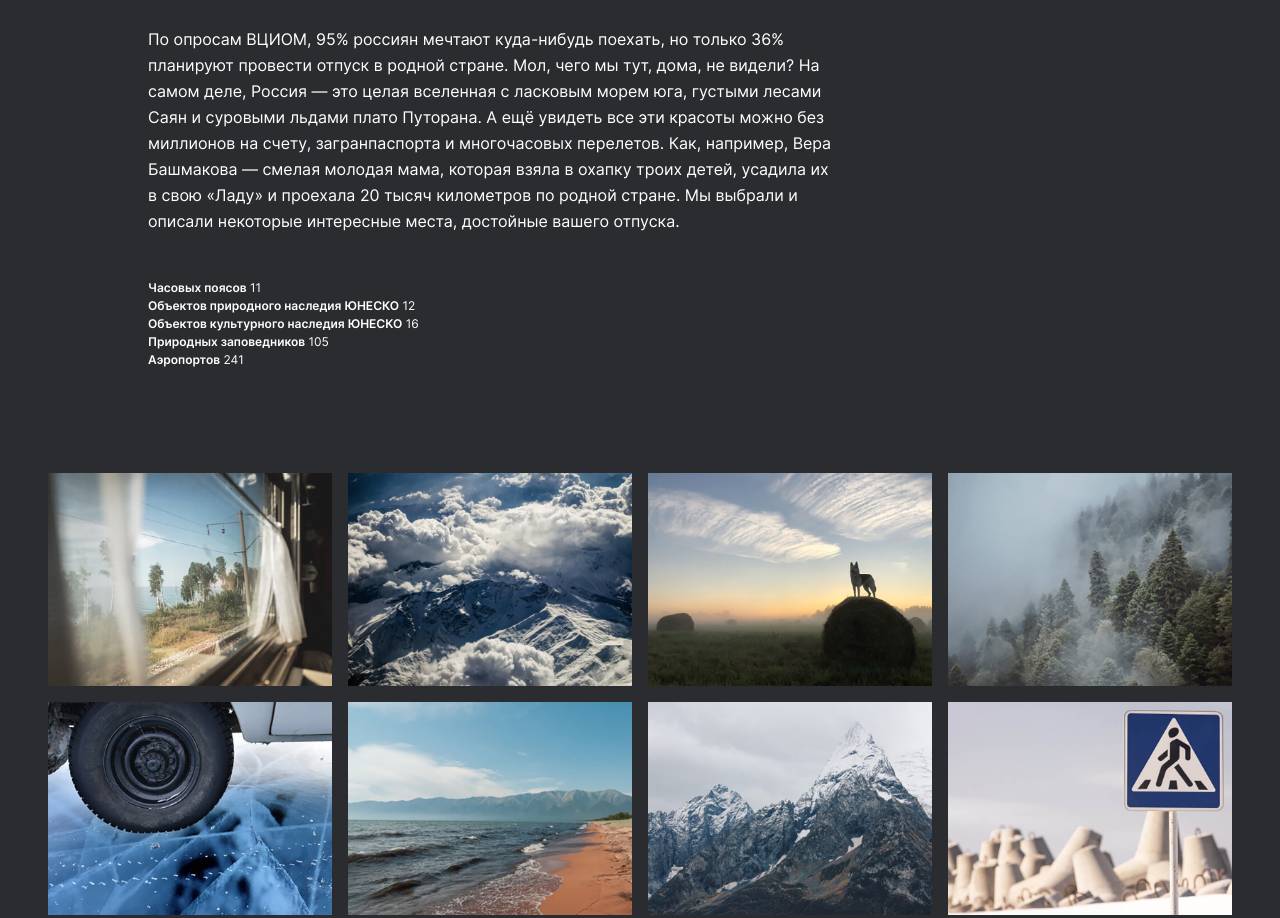
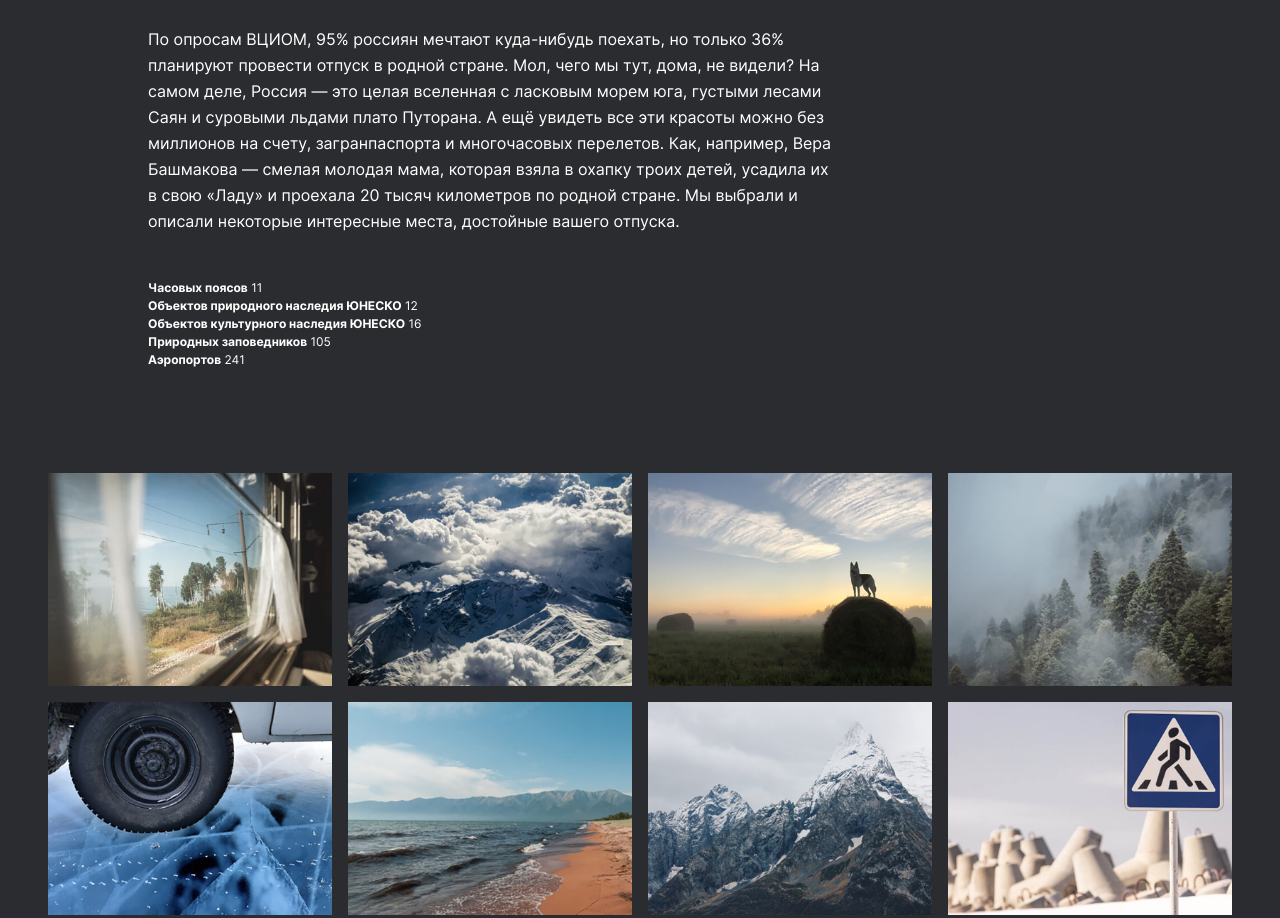
Before and after one commit to AscanR/russian-travel, a plain HTML site: page index.html in a window 1280 px wide. Shown: the part 1315-2233 px from the top of the page. Drawn offline with Linux system fonts and the light colour scheme.

Commit message:
3rd deploy

```diff
--- a/fonts/fonts.css
+++ b/fonts/fonts.css
@@ -6,14 +6,14 @@
   font-weight: 400;
 }
 @font-face {
-  src: url(./Inter/Inter-SemiBold.woff2) format("woff2"),
-    url(./Inter/Inter-SemiBold.woff) format("woff");
+  src: url(./Inter/Inter-Bold.woff2) format("woff2"),
+    url(./Inter/Inter-Bold.woff) format("woff");
   font-family: "Inter";
   font-weight: 700;
 }
 @font-face {
-  src: url(./Inter/Inter-Bold.woff2) format("woff2"),
-    url(./Inter/Inter-Bold.woff) format("woff");
+  src: url(./Inter/Inter-Black.woff2) format("woff2"),
+    url(./Inter/Inter-Black.woff) format("woff");
   font-family: "Inter";
   font-weight: 900;
 }
```
Also changed, not shown: fonts/Inter/Inter-Black.woff (added), fonts/Inter/Inter-Black.woff2 (added), fonts/Inter/Inter-SemiBold.woff (deleted), fonts/Inter/Inter-SemiBold.woff2 (deleted).
